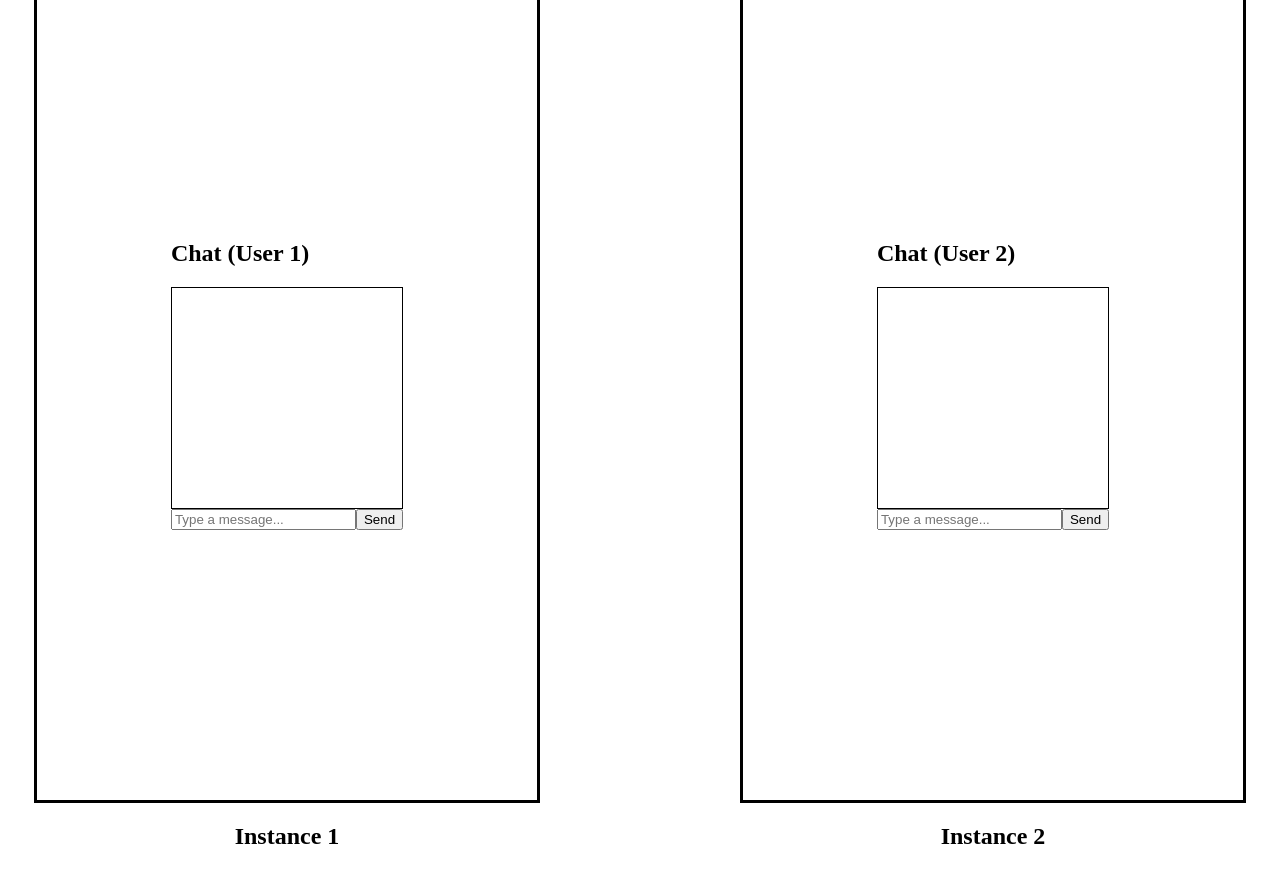
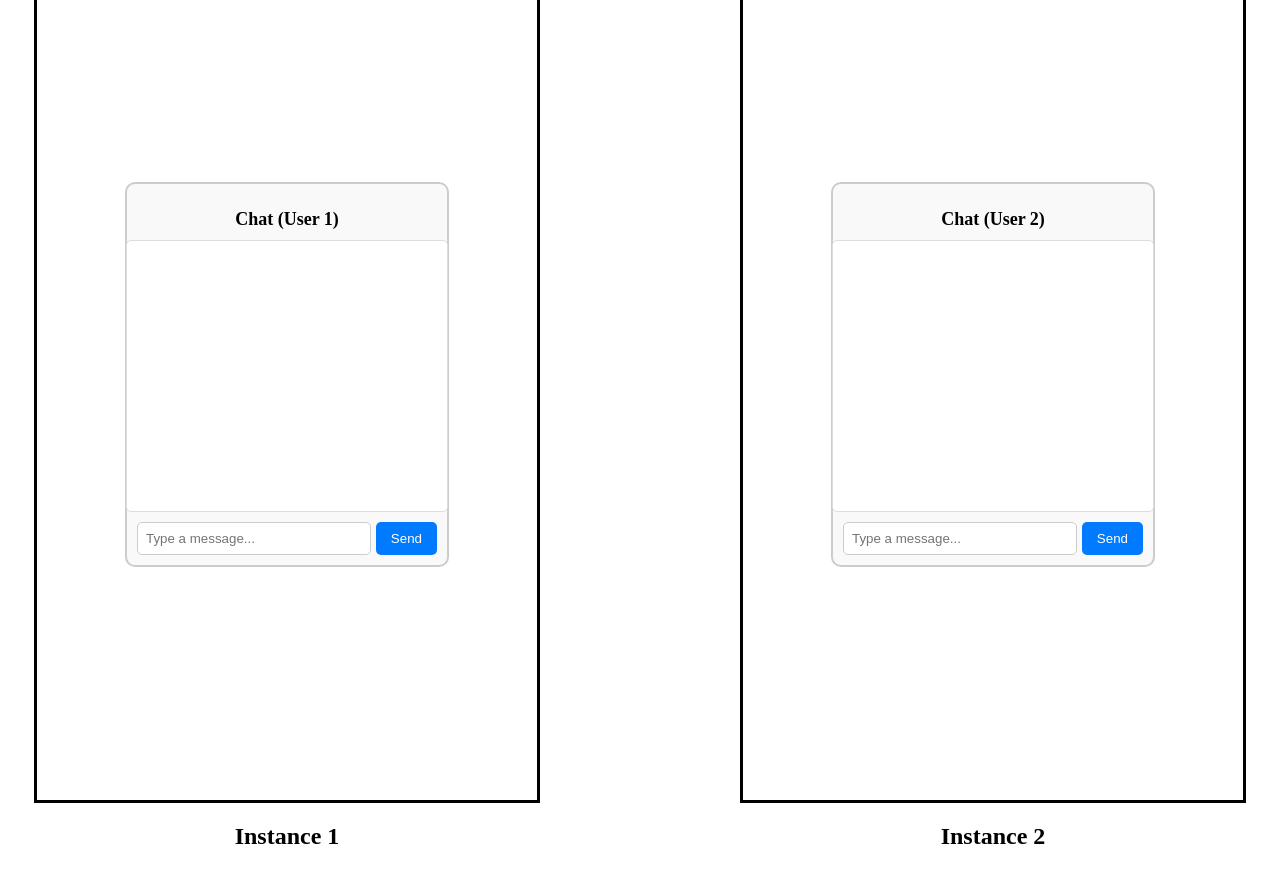
Before and after one commit to hk221/message_plugin, a React app: page / in a window 1280 px wide. Built offline with nearby package versions, Linux system fonts and the light colour scheme.

Commit message:
messsage ui improved

```diff
--- /dev/null
+++ b/src/Chat.css
@@ -0,0 +1,90 @@
+.chat-container {
+    width: 300px;
+    border: 2px solid #ccc;
+    border-radius: 10px;
+    padding: 10px;
+    background-color: #f9f9f9;
+    display: flex;
+    flex-direction: column;
+    align-items: center;
+  }
+
+  .chat-title {
+    font-size: 18px;
+    margin-bottom: 10px;
+  }
+
+  .chat-box {
+    width: 100%;
+    height: 250px;
+    overflow-y: auto;
+    display: flex;
+    flex-direction: column;
+    padding: 10px;
+    border: 1px solid #ddd;
+    border-radius: 5px;
+    background-color: white;
+  }
+
+  .chat-bubble {
+    max-width: 70%;
+    padding: 8px 12px;
+    margin: 5px 0;
+    border-radius: 15px;
+    display: flex;
+    flex-direction: column;
+  }
+
+  .sent {
+    background-color: #007bff;
+    color: white;
+    align-self: flex-end; /* Aligns the message to the right */
+    text-align: right;
+    border-bottom-right-radius: 0;
+  }
+
+  .received {
+    background-color: #e5e5ea;
+    color: black;
+    align-self: flex-start; /* Aligns the message to the left */
+    text-align: left;
+    border-bottom-left-radius: 0;
+  }
+
+  .sender {
+    font-size: 12px;
+    font-weight: bold;
+    margin-bottom: 3px;
+  }
+
+  .message {
+    margin: 0;
+  }
+
+  .chat-input-container {
+    display: flex;
+    width: 100%;
+    margin-top: 10px;
+  }
+
+  .chat-input {
+    flex-grow: 1;
+    padding: 8px;
+    border-radius: 5px;
+    border: 1px solid #ccc;
+    outline: none;
+  }
+
+  .send-button {
+    margin-left: 5px;
+    padding: 8px 15px;
+    background-color: #007bff;
+    color: white;
+    border: none;
+    border-radius: 5px;
+    cursor: pointer;
+  }
+
+  .send-button:hover {
+    background-color: #0056b3;
+  }
--- a/src/Plugin.js
+++ b/src/Plugin.js
@@ -1,4 +1,5 @@
 import React, { useState, useEffect } from "react";
+import "./Chat.css"; // Import external styles
 
 /**
  * @param {PluginProps} props
@@ -10,7 +11,7 @@ export default function Plugin(props) {
   // Update messages when history changes
   useEffect(() => {
     setMessages(props.getDataHistory());
-  }, [props.getDataHistory]); // Depend on history to trigger updates
+  }, [props.getDataHistory()]);
 
   // Send message
   const handleSend = () => {
@@ -27,29 +28,31 @@ export default function Plugin(props) {
   };
 
   return (
-    <div>
-      <h2>Chat (User {props.getUser()})</h2>
-      <div
-        style={{
-          border: "1px solid black",
-          padding: "10px",
-          height: "200px",
-          overflowY: "scroll",
-        }}
-      >
-        {messages.map((msg, index) => (
-          <div key={index}>
-            <strong>{msg.sender}:</strong> {msg.message?.message || msg.message}
+    <div className="chat-container">
+      <h2 className="chat-title">Chat (User {props.getUser()})</h2>
+      <div className="chat-box">
+        {messages.map((msg, index) => {
+          const isMe = String(msg.sender) === String(props.getUser()); // Convert both to string for comparison
+
+          return (
+            <div key={index} className={`chat-bubble ${isMe ? "sent" : "received"}`}>
+              {!isMe && <strong className="sender">User {msg.sender}</strong>}
+              <p className="message">{msg.message?.message || msg.message}</p>
             </div>
-        ))}
+          );
+        })}
       </div>
+
+      <div className="chat-input-container">
         <input
           type="text"
           value={input}
           onChange={(e) => setInput(e.target.value)}
           placeholder="Type a message..."
+          className="chat-input"
         />
-      <button onClick={handleSend}>Send</button>
+        <button onClick={handleSend} className="send-button">Send</button>
+      </div>
     </div>
   );
 }
```
Lines whose indentation alone changed are shown as unchanged.
